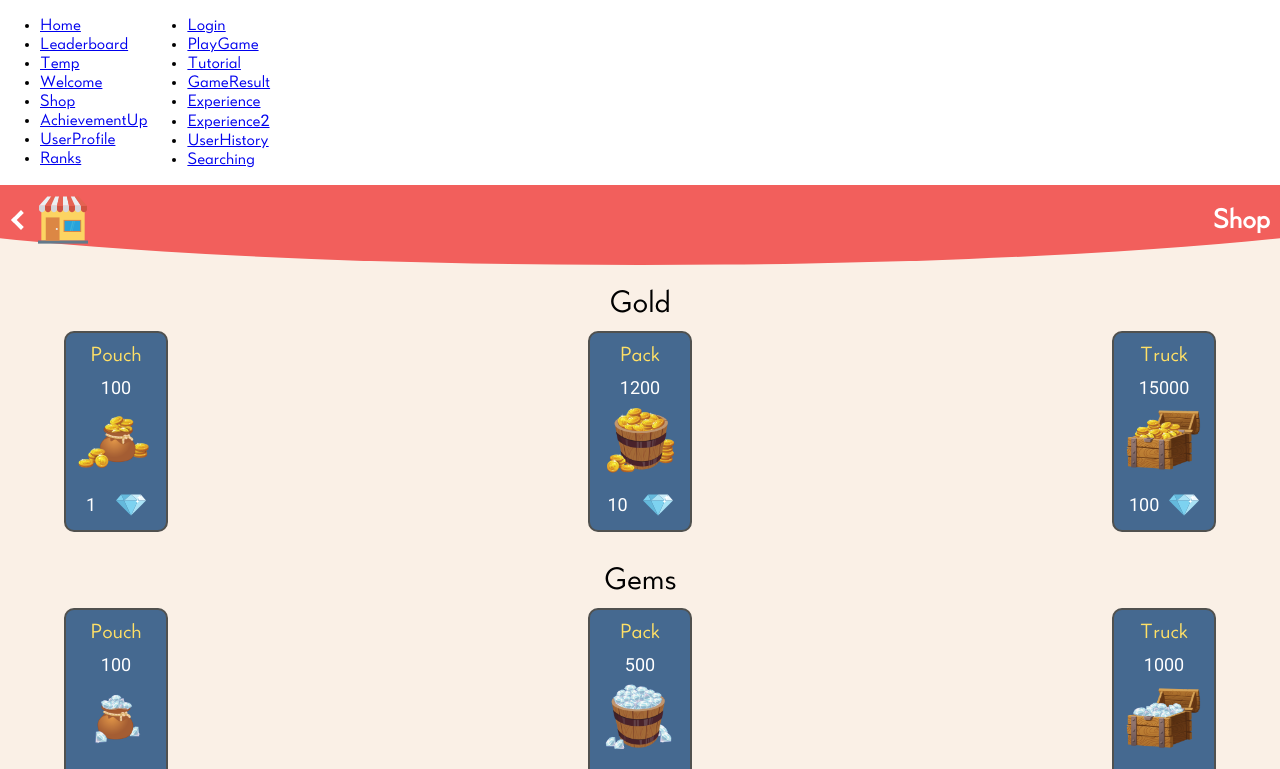
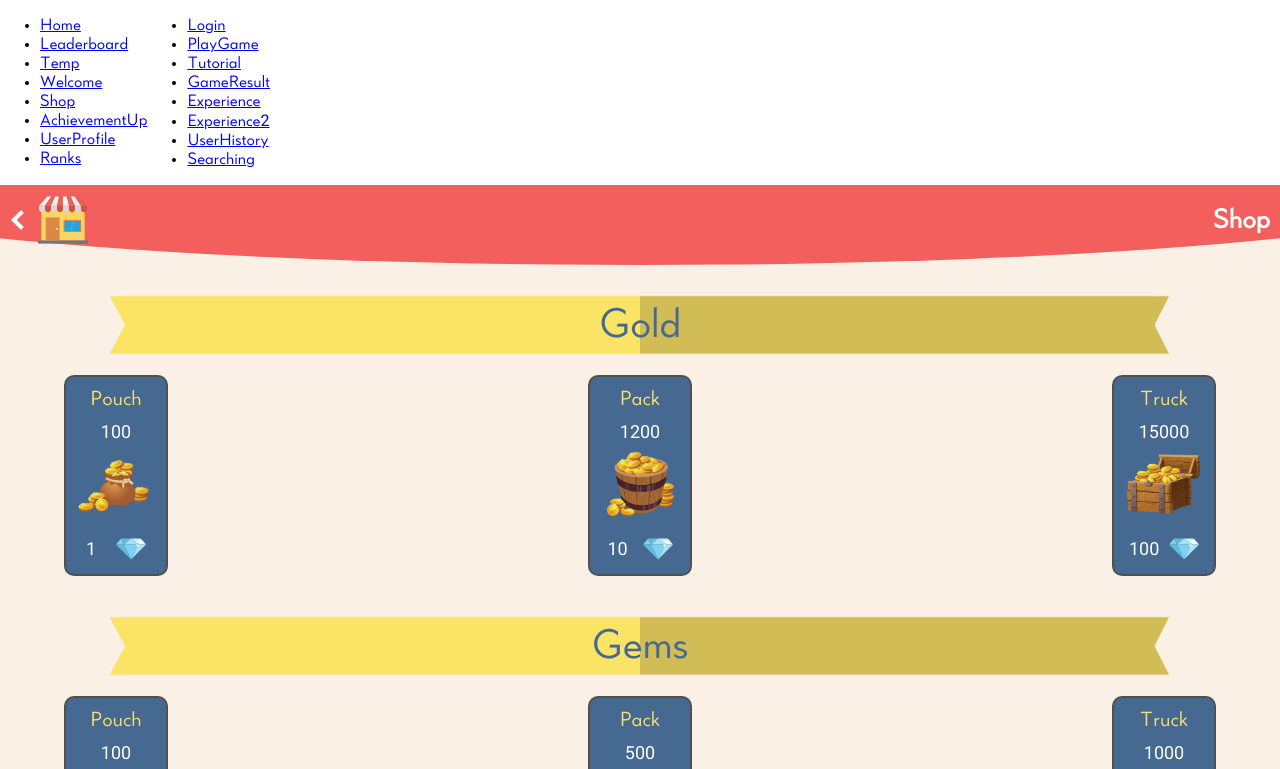
Before and after one commit to Knorcedger/math-fights-design, a React (Create React App) app: page /shop in a window 1280 px wide. Shown: the top 769 px of the page. Built offline with nearby package versions, Linux system fonts and the light colour scheme.

Commit message:
Added Ribbon in shop

```diff
--- a/src/components/Ribbon/Ribbon.js
+++ b/src/components/Ribbon/Ribbon.js
@@ -46,20 +46,25 @@ const CornerRight = styled.div`
 const Text = styled.span`
   position: absolute;
   color: ${colors.darkBlue};
-  font-size: 40px;
+  font-size: ${props => props.fontSize}px;
 `;
 
-const Ribbon = ({text}) => (
+const Ribbon = ({fontSize, text}) => (
   <Wrapper>
     <CornerLeft />
     <MiddleLeft />
-    <Text>{text}</Text>
+    <Text fontSize={fontSize}>{text}</Text>
     <MiddleRight />
     <CornerRight />
   </Wrapper>
 );
 
+Ribbon.defaultProps = {
+  fontSize: 40
+};
+
 Ribbon.propTypes = {
+  fontSize: PropTypes.number,
   /**
    * The ribbon text
    */
--- a/src/shop/shop.js
+++ b/src/shop/shop.js
@@ -5,6 +5,7 @@ import styled from 'styled-components';
 import BackButton from '../components/BackButton/BackButton';
 import Button from '../components/Button/Button';
 import Smile from '../components/Smile/Smile';
+import Ribbon from '../components/Ribbon/Ribbon';
 
 // assets
 import shop from '../assets/images/shop.svg';
@@ -65,13 +66,6 @@ const HeaderText = styled.div`
   font-weight: bold;
   color: ${colors.white};
   margin: 20px 10px 0 0;
-`;
-
-const Ribbon = styled.div`
-  width: 100%;
-  font-size: 30px;
-  display: flex;
-  justify-content: center;
 `;
 
 const TileList = styled.div`
@@ -205,7 +199,7 @@ class Shop extends Component {
             <HeaderText>Shop</HeaderText>
           </InSmile>
           <Content>
-            <Ribbon>Gold</Ribbon>
+            <Ribbon text='Gold' />
             <TileList>
               <Tile onClick={() => this.setState({show: 'buyModal'})}>
                 <Title>Pouch</Title>
@@ -235,7 +229,7 @@ class Shop extends Component {
                 </Price>
               </Tile>
             </TileList>
-            <Ribbon>Gems</Ribbon>
+            <Ribbon text='Gems' />
             <TileList>
               <Tile>
                 <Title>Pouch</Title>
@@ -262,7 +256,7 @@ class Shop extends Component {
                 </Price>
               </Tile>
             </TileList>
-            <Ribbon>Game Experience</Ribbon>
+            <Ribbon text='Game Experience' fontSize={36} />
             <TileList>
               <Tile>
                 <Title>Remove ads</Title>
```
